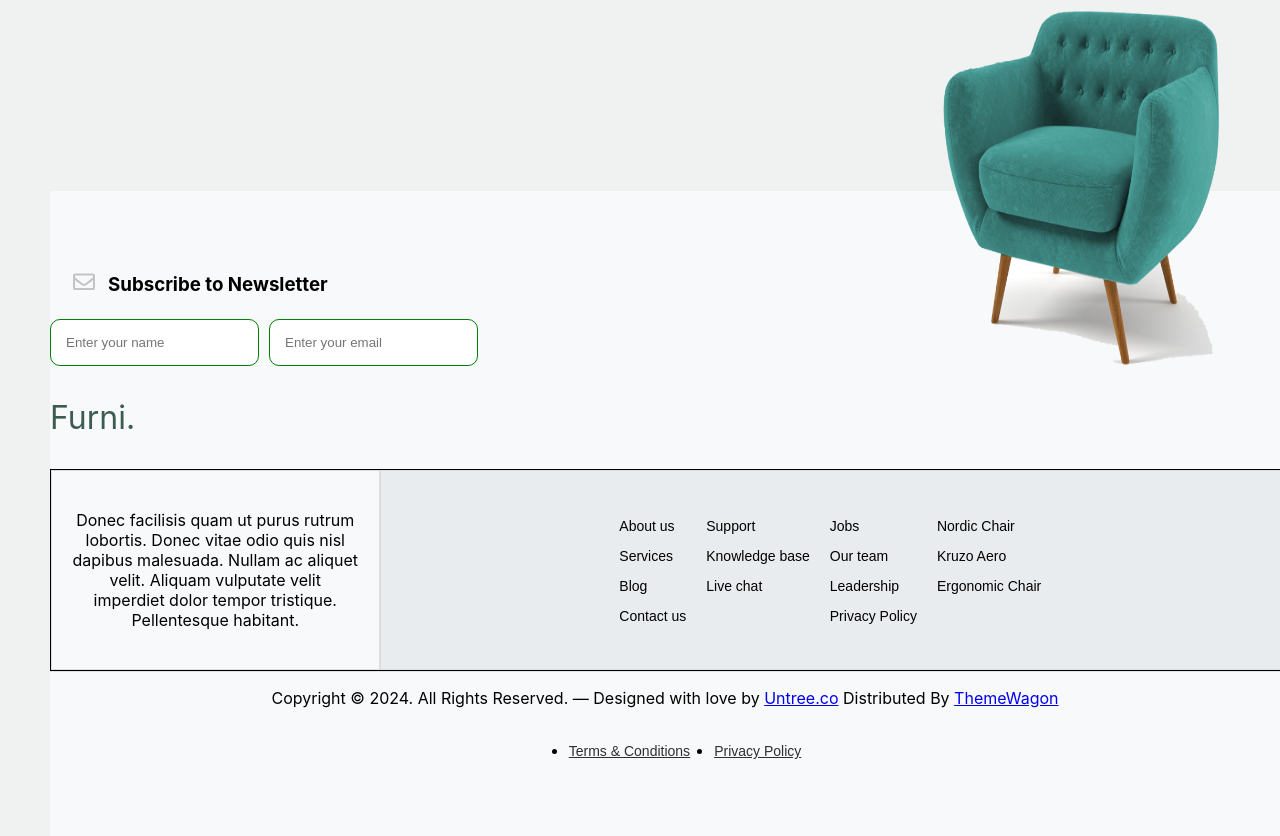
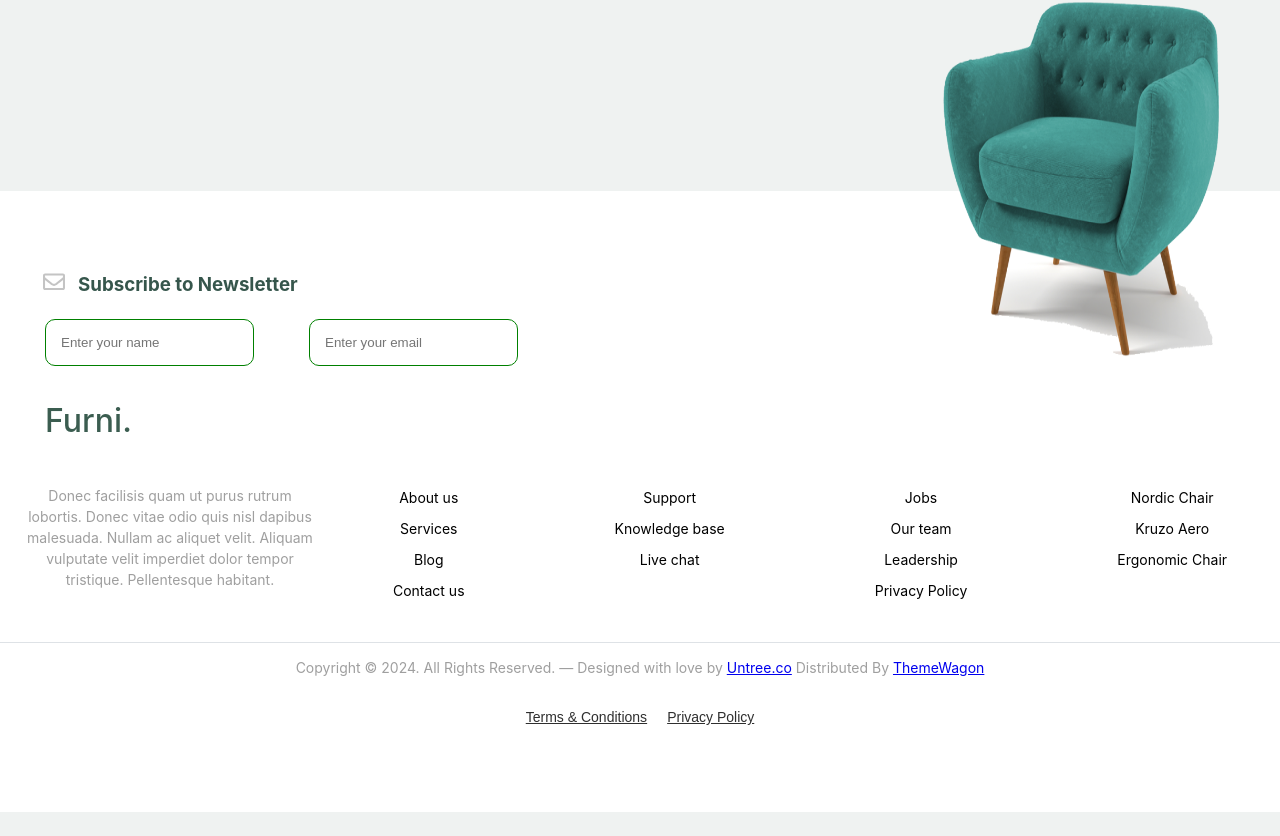
Before and after one commit to kimmisinha/Ecommerce-website, a React (Create React App) app in the folder frontend/: page / in a window 1280 px wide. Shown: the part 3422-4258 px from the top of the page. After the commit the page ends 4234 px from the top, so only its background shows below. Built offline with nearby package versions, Linux system fonts and the light colour scheme.

Commit message:
Fix footer CSS styles for layout and design improvements

```diff
--- a/frontend/src/components/Footer/Footer.css
+++ b/frontend/src/components/Footer/Footer.css
@@ -1,17 +1,18 @@
 .footer-section {
   padding: 60px 0;
-  background: #f8f9fa;
+  background: rgb(255, 255, 255);
   position: relative;
-  margin-left: 50px;
+  width: 100%;
 }
 
 .container.relative {
   position: relative;
+  width: 100%;
 }
 
 .sofa-img {
   position: absolute;
-  top: 30%; /* Adjust as needed */
+  top: 30%;
   right: 0;
   transform: translateY(-50%);
   z-index: 0;
@@ -20,11 +21,11 @@
 
 .img-fluid-sofa {
   max-width: 100%;
-  height: 400px; /* Maintain aspect ratio */
+  height: 400px;
   width: 900px;
   position: relative;
-  top: -200px; /* Adjust as needed */
-  left: -50px; /* Adjust as needed */
+  top: -200px;
+  left: -50px;
 }
 
 .subscription-form h3 {
@@ -59,7 +60,7 @@
 .custom-social {
   display: flex;
   gap: 10px;
-  align-items: center; /* Align items horizontally */
+  align-items: center;
 }
 
 .custom-social li {
@@ -78,7 +79,7 @@
 .links-wrap {
   display: flex;
   flex-wrap: wrap;
-  gap: 20px;
+  gap: 150px;
 }
 
 .links-wrap ul {
@@ -122,6 +123,7 @@
 
 .me-4 {
   margin-right: 1.5rem;
+  color: #2f2f2f;
 }
 
 .me-1 {
@@ -136,37 +138,78 @@
   color: #2f2f2f;
   font-family: sans-serif;
 }
-.form-control{
+
+.form-control {
   padding: 15px;
-  border: 1px solid green ;
+  border: 1px solid green;
   border-radius: 10px;
 }
-.Furni{
+
+.Furni {
   text-align: start;
   font-size: 32px;
-  color:#3b5d50
+  color: #3b5d50;
+  margin-left: 45px;
+  margin-bottom: 2px;
+  font-weight: 500;
 }
+
 .box-container {
   display: flex;
   width: 100%;
-  height: 200px; /* Adjust height as needed */
-  border: 1px solid #000; /* Optional: to visualize the container */
+  height: 200px;
 }
 
 .box {
   display: flex;
   align-items: center;
   justify-content: center;
-  border: 1px solid #ddd; /* Optional: to visualize the boxes */
   padding: 20px;
 }
 
 .part-one {
-  flex: 1; /* This part takes 1 portion of the space */
-  background-color: #f8f9fa; /* Optional: for better visibility */
+  flex: 1;
+  background-color: rgb(255, 255, 255);
+  color: #9F9F9F;
+  margin-bottom: 10px;
+  line-height: 1.5;
+  font-size: 14px;
 }
 
 .part-two {
-  flex: 3; /* This part takes 3 portions of the space */
-  background-color: #e9ecef; /* Optional: for better visibility */
+  flex: 3;
+  background-color: rgb(255, 255, 255);
 }
+
+.col-auto {
+  height: 50px;
+  border-radius: 10px;
+  font-family: "Inter", sans-serif;
+  margin-left: 45px;
+}
+
+.list-unstyled-text-left {
+  color: #9F9F9F;
+  margin-bottom: 10px;
+  line-height: 1.5;
+  font-size: 14px;
+}
+
+.copyright {
+  color: #9F9F9F;
+  margin-bottom: 10px;
+  line-height: 1.5;
+  font-size: 14px;
+}
+
+ul.list-unstyled {
+  padding-left: 0;
+}
+
+ul.list-unstyled li {
+  display: inline;
+}
+
+ul.list-unstyled li:not(:last-child) {
+  margin-right: 20px;
+}
--- a/frontend/src/components/Footer/Footer.jsx
+++ b/frontend/src/components/Footer/Footer.jsx
@@ -18,9 +18,9 @@ const Footer = () => {
             <div className="subscription-form">
               <h3 className="d-flex align-items-center">
                 <span className="me-1">
-                  <img src={envelopeImg} alt="Envelope" className="img-fluid" />
+                <img src={envelopeImg} style={{ marginLeft: "20px" }} alt="Envelope" className="img-fluid" />
                 </span>
-                <span>Subscribe to Newsletter</span>
+                <span style={{ color: "#36564C" }}>Subscribe to Newsletter</span>
                 </h3>
               <form action="#" className="row g-3">
                 <div className="col-auto">
@@ -54,7 +54,7 @@ const Footer = () => {
             <div className="row links-wrap">
               {/* Column 1 */}
               <div className="col-6 col-sm-6 col-md-3">
-                <ul className="list-unstyled text-left">
+                <ul className="list-unstyled-text-left">
                   <li>
                     <a href="#">About us</a>
                   </li>
@@ -72,7 +72,7 @@ const Footer = () => {
 
               {/* Column 2 */}
               <div className="col-6 col-sm-6 col-md-3">
-                <ul className="list-unstyled text-left">
+                <ul className="list-unstyled-text-left">
                   <li>
                     <a href="#">Support</a>
                   </li>
@@ -87,7 +87,7 @@ const Footer = () => {
 
               {/* Column 3 */}
               <div className="col-6 col-sm-6 col-md-3">
-                <ul className="list-unstyled text-left">
+                <ul className="list-unstyled-text-left">
                   <li>
                     <a href="#">Jobs</a>
                   </li>
@@ -105,7 +105,7 @@ const Footer = () => {
 
               {/* Column 4 */}
               <div className="col-6 col-sm-6 col-md-3">
-                <ul className="list-unstyled text-left">
+                <ul className="list-unstyled-text-left">
                   <li>
                     <a href="#">Nordic Chair</a>
                   </li>
@@ -123,9 +123,8 @@ const Footer = () => {
 
         {/* Links Section */}
       </div>
-
       {/* Copyright Section */}
-      <div className="border-top copyright">
+      <div className="border-top copyright ">
   <div className="row pt-4">
     <div className="col-lg-6 text-center text-lg-start">
       <p className="mb-2">
@@ -136,17 +135,18 @@ const Footer = () => {
       </p>
     </div>
     <div className="col-lg-6 text-center text-lg-end">
-            <ul className="list-unstyled d-inline-flex ms-auto">
-              <li className="me-4">
-                <a href="#">Terms &amp; Conditions</a>
+      <ul className="list-unstyled d-inline-flex ms-auto mb-0">
+        <li className="me-3">
+          <a className="hello" href="#">Terms &amp; Conditions</a>
         </li>
         <li>
-                <a href="#">Privacy Policy</a>
+          <a className="hello" href="#">Privacy Policy</a>
         </li>
       </ul>
     </div>
   </div>
 </div>
+
     </footer>
   );
 };
```
Lines whose indentation alone changed are shown as unchanged.
